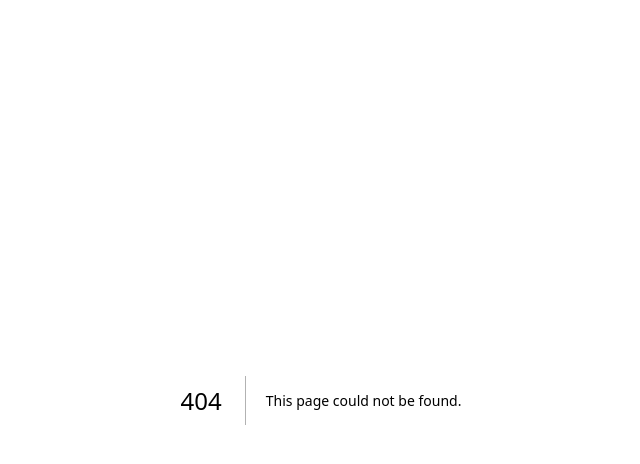
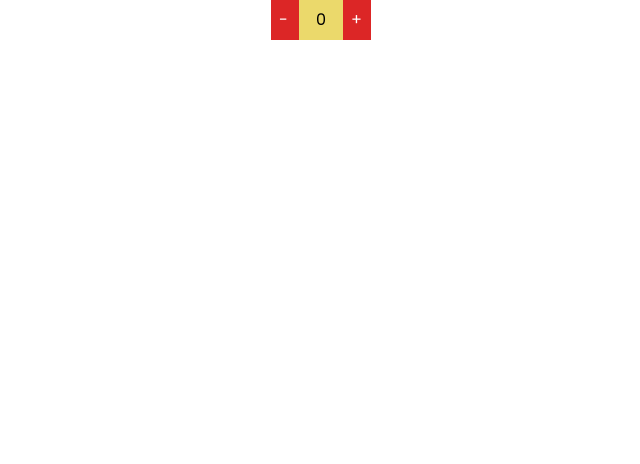
Before and after one commit to RikyAdiPutra/PEJUANGKODING-NEXTJS, a Next.js app: page /belajar in a window 1280 px wide. Before the commit this address had no page. Shown: the top 464 px of the page, without its empty margins (319-959 px from the left). Built offline with nearby package versions, Linux system fonts and the light colour scheme.

Commit message:
learn State

```diff
--- /dev/null
+++ b/app/belajar/page.js
@@ -0,0 +1,8 @@
+import React from 'react'
+import { BelajarState } from '@/components'
+
+export default function Belajar() {
+     return (
+          <BelajarState/>
+     )
+}
--- /dev/null
+++ b/components/belajarstate.js
@@ -0,0 +1,47 @@
+// Langkah Demi Langkah State
+// 1. Masukan "use client"
+// 2. Import { useState } from 'react' jika pake react = import React, { useState } from 'react'
+// 3. Membuat variabel = const [data (nama boleh bebas), setData (nama boleh bebas)] = useState(0)
+// Penamaan variabel tidak harus camelCase === bebas
+// - firstValue = Nilai awal
+// - setValue = Merubah nilai
+
+// PR buat fungsi add cart, jika lebih dari 10 gabisa di tambah (limit 10) === Done
+
+"use client";
+
+import { useState } from "react";
+
+export default function BelajarState() {
+     const [firstValue, setValue] = useState(0);
+
+     // Kondisi jika di kurang
+     const lessValue = () => {
+          firstValue > 0 ? setValue(firstValue - 1) : setValue(0);
+     };
+
+     // Kondisi jika di tambah
+     const addValue = () => {
+          firstValue < 10 ? setValue(firstValue + 1) : setValue(10);
+     };
+
+     return (
+          <div className="container">
+               <div className="flex bg-yellowcustom max-w-[100px] items-center justify-between mx-auto">
+                    <span
+                         className="bg-red-600 p-2 w-7 cursor-pointer text-white"
+                         onClick={() => setValue(lessValue)}
+                    >
+                         -
+                    </span>
+                    <label for="">{firstValue}</label>
+                    <span
+                         className="bg-red-600 p-2 w-7 cursor-pointer text-white"
+                         onClick={() => setValue(addValue)}
+                    >
+                         +
+                    </span>
+               </div>
+          </div>
+     );
+}
--- a/components/header.js
+++ b/components/header.js
@@ -1,13 +1,38 @@
-import { Divide } from "lucide-react";
+"use client";
+
 import Image from "next/image";
 import Link from "next/link";
-import React from "react";
+import React, { useState } from "react";
+
+// atau bisa satu satu
+// import React from 'react'
+// import useState from 'react'
 
 export default function Header() {
+     const [data, setData] = useState(5);
+     // data, setData === State
+     // membuat variabel state
+     // data = memanggil nilai (nama data boleh apa aja, selagi pas di panggil namanya sama)
+     // setData = untuk merubah nilai
+
      return (
           <div className="flex py-3">
                <div className="container flex justify-between items-center">
-        <Image src="/logo.svg" width={237} height={60} alt="logo" />
+                    <div>
+                         <Image
+                              src="/logo.svg"
+                              width={237}
+                              height={60}
+                              alt="logo"
+                         />
+                         {data}
+                         <button
+                              className="bg-blue-500"
+                              onClick={() => setData(0)}
+                         >
+                              Klik saya
+                         </button>
+                    </div>
                     <div className="flex items-center gap-7">
                          <ul className="flex items-center gap-7">
                               <li>
@@ -23,7 +48,10 @@ export default function Header() {
                                    <Link href="#">DWONLOAD</Link>
                               </li>
                          </ul>
-          <Link href="#" className="bg-black text-white rounded-md px-4 py-2">
+                         <Link
+                              href="#"
+                              className="bg-black text-white rounded-md px-4 py-2"
+                         >
                               SIGN UP
                          </Link>
                     </div>
--- a/components/index.js
+++ b/components/index.js
@@ -2,5 +2,6 @@ import Header from "./header";
 import Banner from "./banner";
 import Listlogo from "./listlogo";
 import Arrivals from "./arrivals";
+import BelajarState from "./belajarstate";
 
-export { Header, Banner, Listlogo, Arrivals };
+export { Header, Banner, Listlogo, Arrivals, BelajarState };
```
Also changed, not shown: components/arrivals.js (indentation only). Lines whose indentation alone changed are shown as unchanged.
